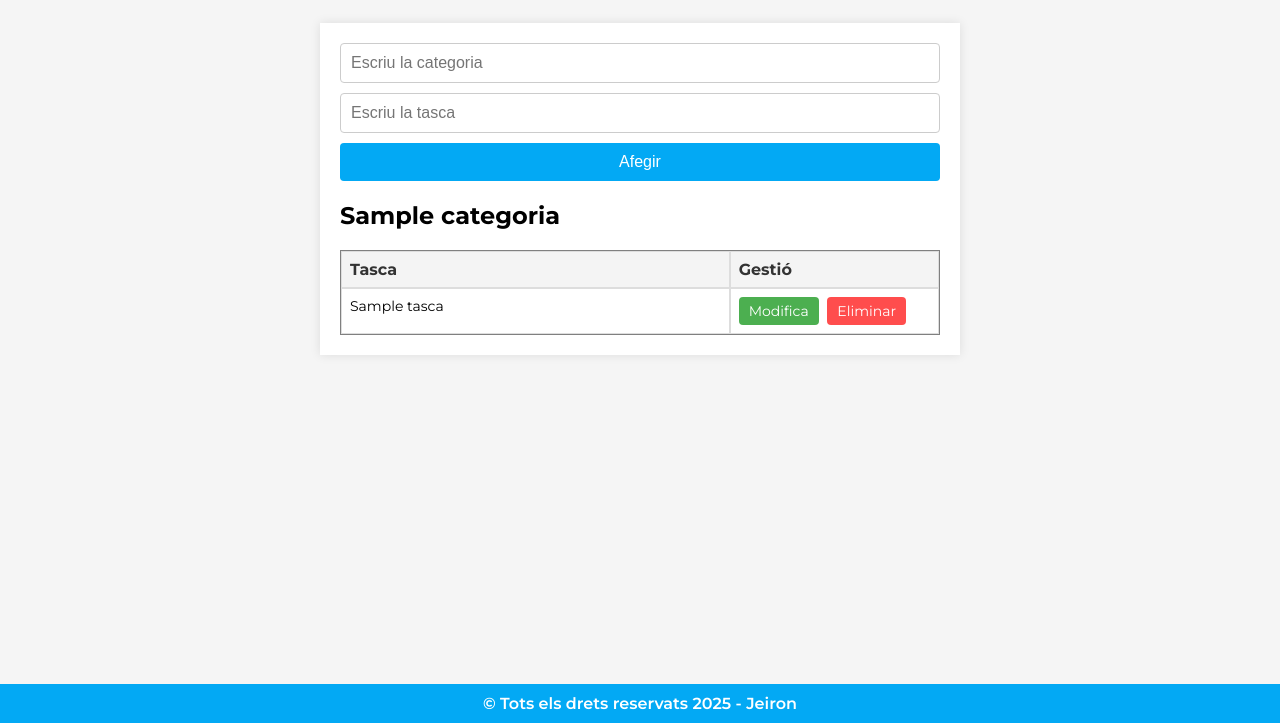
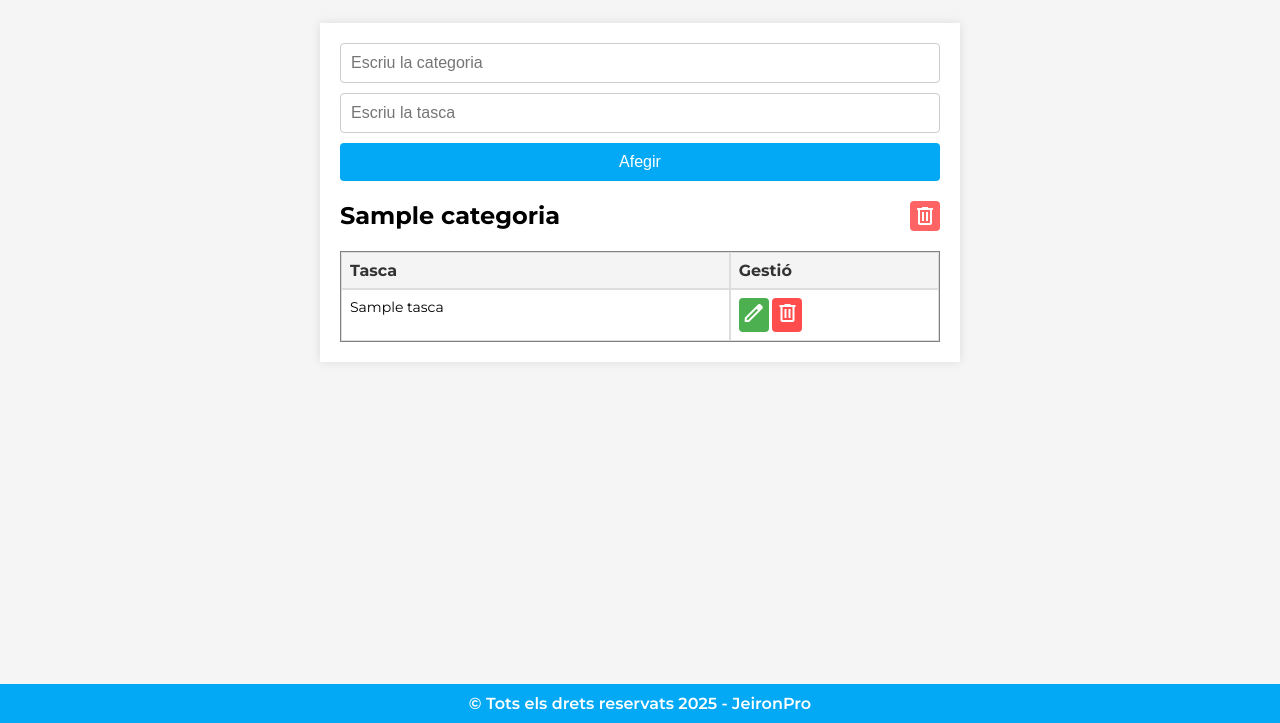
Before and after one commit to jeironpro/gestor-tasques-flask, a Flask app: template templates/index.html in a window 1280 px wide. Shown: the part 77-800 px from the top of the page. Run offline with Flask 3, Linux system fonts and the light colour scheme; the template is opened without the code that fills it: most values are stand-ins (such as "Sample title", 1, 10 or a date in 2020); some libraries are stand-ins or nearby versions.

Commit message:
Alguns canvis estructurals

```diff
--- a/app.py
+++ b/app.py
@@ -3,23 +3,24 @@ from flask_mysqldb import MySQL
 
 app = Flask(__name__)
 
-app.config['MYSQL_HOST'] = ''
+# Aquestes dades haurien d'estar en un fitxer apart "database.py" o ".env"
+app.config['MYSQL_HOST'] = 'localhost'
 app.config['MYSQL_USER'] = 'root'
 app.config['MYSQL_PASSWORD'] = ''
-app.config['MYSQL_DB'] = ''
-app.config['MYSQL_PORT'] = 0
+app.config['MYSQL_DB'] = 'gestor_tasques'
+app.config['MYSQL_PORT'] = 3306
 app.config['MYSQL_CURSORCLASS'] = 'DictCursor'
-# Configurar els socket només en distribucions linux
-app.config['MYSQL_UNIX_SOCKET'] = '/opt/lampp/var/mysql/mysql.sock'
 
 mysql = MySQL(app)
 
+# Aquesta funció hauria d'estar en un fitxer apart "database.py"
 def crea_tables():
 	with mysql.connection.cursor() as cur:
 		cur.execute("""CREATE TABLE IF NOT EXISTS categoria (id_categoria INT AUTO_INCREMENT PRIMARY KEY, categoria VARCHAR(100) NOT NULL)""");
 		cur.execute("""CREATE TABLE IF NOT EXISTS tasca (id_tasca INT AUTO_INCREMENT PRIMARY KEY, tasca VARCHAR(255) NOT NULL, id_categoria INT NOT NULL, FOREIGN KEY (id_categoria) REFERENCES categoria(id_categoria) ON DELETE CASCADE ON UPDATE CASCADE)""");
 		mysql.connection.commit()
 
+# Agafar els dades de la base de dades que es mostressin en el template
 def mostra_tasques():
     tasques_categorias = {}
     with mysql.connection.cursor() as cur:
@@ -30,6 +31,7 @@ def mostra_tasques():
         id_cat = fila['id_categoria']
         if id_cat not in tasques_categorias:
             tasques_categorias[id_cat] = {
+                'id_categoria': fila['id_categoria'],
                 'nom': fila['categoria'],
                 'tasques': []
             }
@@ -42,7 +44,8 @@ def mostra_tasques():
 
 @app.route('/', methods=['POST', 'GET'])
 def index():
-    crea_tables()
+    crea_tables() # Crear les tables si no existeixen
+
     if request.method == "POST":
         categoria = request.form.get('categoria')
         tasca = request.form.get('tasca')
@@ -60,7 +63,7 @@ def index():
             cur.execute("INSERT INTO tasca (tasca, id_categoria) VALUES (%s, %s)",(tasca, categoria_exist['id_categoria']))
             mysql.connection.commit()
 
-    tasques = mostra_tasques()
+    tasques = mostra_tasques() # Cridar a la funció que retorna els dades a mostrar
     return render_template('index.html', tasques=tasques)
 
 @app.route('/modificar_tasca/<int:id_tasca>', methods=['POST', 'GET'])
@@ -70,7 +73,6 @@ def modificar_tasca(id_tasca):
         with mysql.connection.cursor() as cur:
             cur.execute("UPDATE tasca SET tasca = %s WHERE id_tasca = %s", (tasca, id_tasca))
             mysql.connection.commit()
-        tasques = mostra_tasques()
         return redirect(url_for('index'))
 
 @app.route('/eliminar_tasca/<int:id_tasca>')
@@ -78,7 +80,14 @@ def eliminar_tasca(id_tasca):
     with mysql.connection.cursor() as cur:
         cur.execute("DELETE FROM tasca WHERE id_tasca = %s", (id_tasca,))
         mysql.connection.commit()
-    return index()
+    return redirect(url_for('index'))
+
+@app.route('/eliminar_categoria/<int:id_categoria>')
+def eliminar_categoria(id_categoria):
+    with mysql.connection.cursor() as cur:
+        cur.execute("DELETE FROM categoria WHERE id_categoria = %s", (id_categoria,))
+        mysql.connection.commit()
+    return redirect(url_for('index'))
 
 if __name__ == "__main__":
-    app.run(debug=True)
+    app.run(debug=True) # debug = True perquè no esta a producció
--- a/static/css/styles.css
+++ b/static/css/styles.css
@@ -68,6 +68,27 @@ form input {
     background-color: #0288d1;
 }
 
+h2 {
+    align-items: center;
+    display: flex;
+    justify-content: space-between;
+}
+
+h2 a {
+    align-items: center;
+    background-color: #ff6464;
+    border-radius: 4px;
+    color: #fff;
+    display: flex;
+    justify-content: center;
+    padding: 3px;
+    text-decoration: none;
+}
+
+h2 a:hover {
+    background-color: #ff0f0f;
+}
+
 table {
     border-collapse: collapse;
     margin-top: 20px;
@@ -106,11 +127,11 @@ table td {
 table td .gestionar-tasca {
     border: none;
     border-radius: 4px;
-    color: white;
+    color: #fff;
     cursor: pointer;
     display: inline-block;
-    margin-right: 5px;
-    padding: 5px 10px;
+    gap: 5px;
+    padding: 3px;
     text-decoration: none;
 }
 
--- a/templates/index.html
+++ b/templates/index.html
@@ -24,7 +24,7 @@
                 <button id="afegir-tasca" type="submit">Afegir</button>
             </form>
             {% for categoria in tasques %}
-            <h2>{{ categoria.nom }}</h2>
+            <h2>{{ categoria.nom }} <a href="{{ url_for('eliminar_categoria', id_categoria=categoria.id_categoria) }}" class="eliminar-categoria"><span class="material-symbols-outlined">delete</span></a></h2>
             <table border="1" cellpadding="5" cellspacing="0">
                 <thead>
                     <tr>
@@ -38,10 +38,8 @@
                     <tr>
                         <td data-label="Tasca">{{ tasca.tasca }}</td>
                         <td data-label="Gestió">
-                            <a href="#" onclick="modifica('{{ categoria.nom }}', '{{ tasca.tasca }}', '{{ tasca.id }}')"
-                                class="gestionar-tasca modificar-tasca">Modifica</a>
-                            <a href="{{ url_for('eliminar_tasca', id_tasca=tasca.id) }}"
-                                class="gestionar-tasca eliminar-tasca">Eliminar</a>
+                            <a href="#" onclick="modifica('{{ categoria.nom }}', '{{ tasca.tasca }}', '{{ tasca.id }}')" class="gestionar-tasca modificar-tasca"><span class="material-symbols-outlined">edit</span></a>
+                            <a href="{{ url_for('eliminar_tasca', id_tasca=tasca.id) }}" class="gestionar-tasca eliminar-tasca"><span class="material-symbols-outlined">delete</span></a>
                         </td>
                     </tr>
                     {% endfor %}
@@ -55,7 +53,7 @@
             {% endfor %}
         </div>
         <footer>
-            <p>&copy; Tots els drets reservats 2025 - Jeiron</p>
+            <p>&copy; Tots els drets reservats 2025 - JeironPro</p>
         </footer>
 
         <script>
```
Also changed, not shown: requirements.txt (line endings or trailing spaces).
